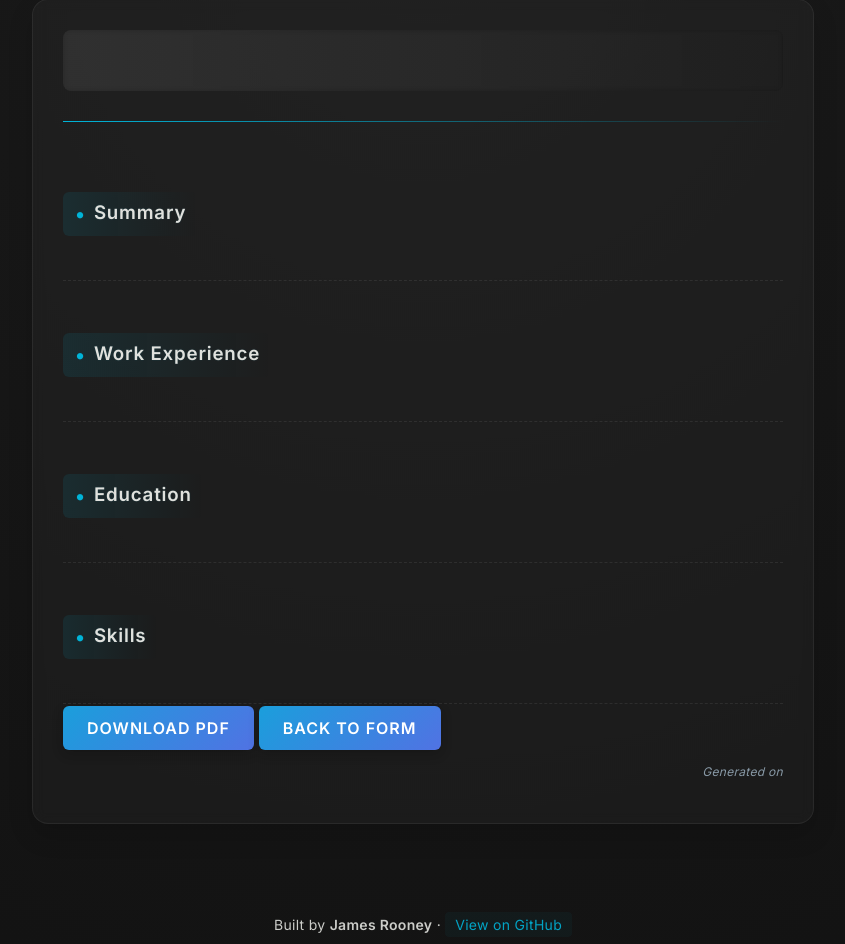
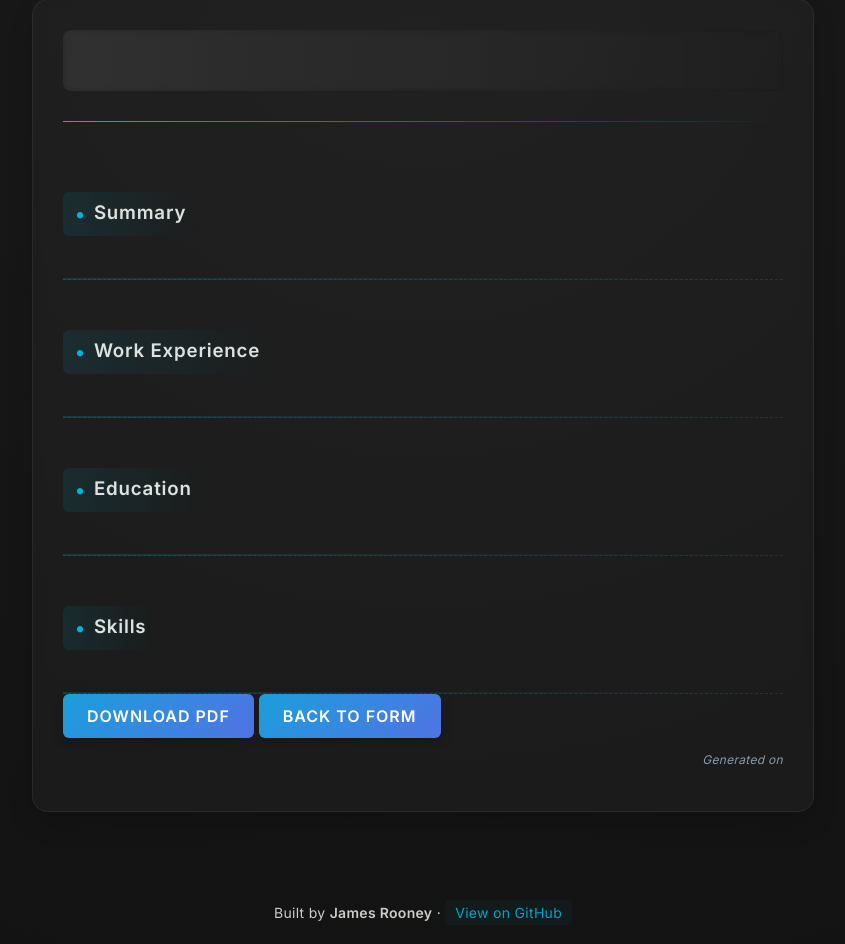
Before and after one commit to jamesr150/resume-builder, a Flask app: template templates/resume.html in a window 1280 px wide. Shown: the part 81-1025 px from the top of the page, without its empty margins (217-1062 px from the left). After the commit the page ends 1002 px from the top, so only its background shows below. Run offline with Flask 3, Linux system fonts and the light colour scheme; the template is opened without the code that fills it, so the values that code supplies are empty; some libraries are stand-ins or nearby versions.

Commit message:
section divider accent

```diff
--- a/static/style.css
+++ b/static/style.css
@@ -483,3 +483,10 @@ label + textarea {
   box-shadow: inset 0 3px 6px rgba(0, 0, 0, 0.3);
   transform: scale(0.98);
 }
+.resume-section:not(:last-of-type)::after {
+  content: "";
+  display: block;
+  height: 1px;
+  background: linear-gradient(to right, rgba(0,180,216,0.2), transparent);
+  margin: 30px 0 10px;
+}
```
